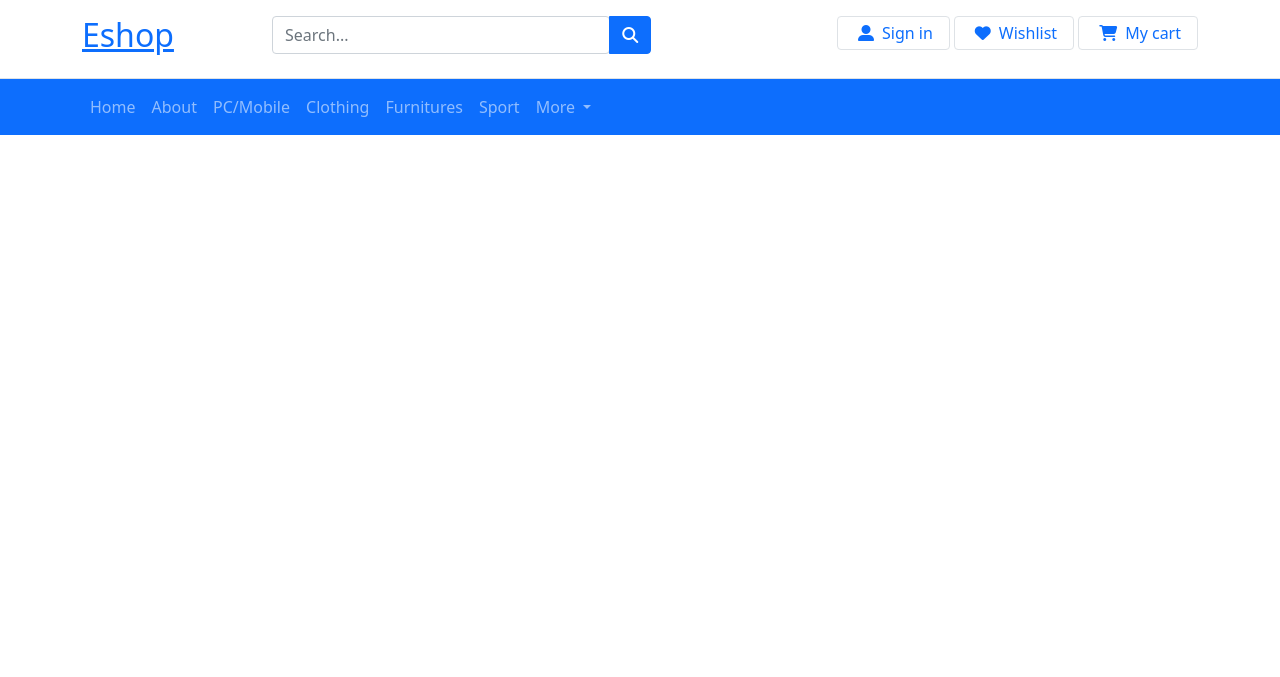
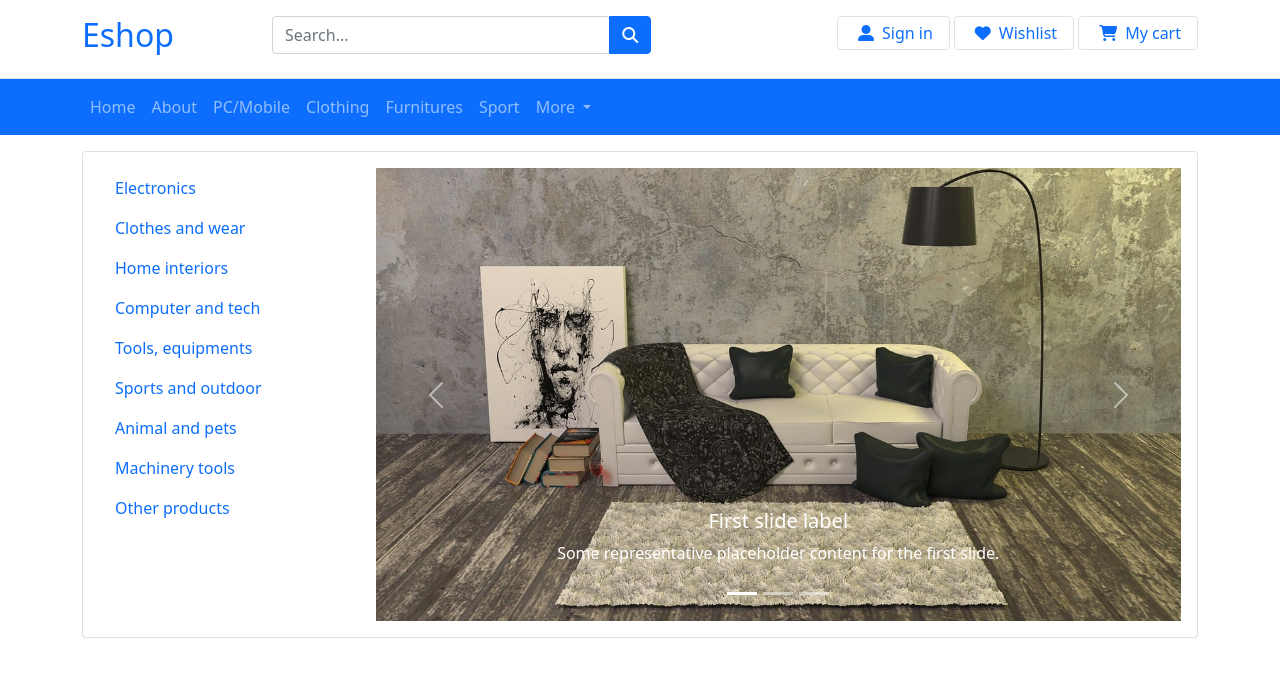
Before and after one commit to shashinherath/e-commerce-site, a PHP site: page / in a window 1280 px wide. Shown: the top 677 px of the page. Run offline with PHP 8.4, Linux system fonts and the light colour scheme.

Commit message:
Add Sidemenu

```diff
--- a/css/style.css
+++ b/css/style.css
@@ -6,3 +6,8 @@
   .icon-hover:hover i {
     color: #3b71ca !important;
   }
+
+  .title {
+    text-decoration: none;
+    color: #0d6efd;
+  }
--- a/index.php
+++ b/index.php
@@ -26,7 +26,7 @@
         <div class="row gy-3">
           <!-- Site icon -->
           <div class="col-lg-2 col-sm-4 col-4">
-          <a href="#" target="_blank" class="float-start">
+            <a href="#" target="_blank" class="float-start title">
                 <h2>Eshop</h2>
             </a>
           </div>
@@ -57,7 +57,6 @@
         </div>
       </div>
     </div>
-
 
     <!-- Navbar -->
     <nav class="navbar navbar-expand-lg navbar-dark bg-primary">
@@ -110,17 +109,77 @@
               </ul>
             </li>
           </ul>
-        <!-- Left links -->
         </div>
       </div>
-    <!-- Container wrapper -->
     </nav>
-  <!-- Navbar -->
   </header>
 
   <main>
+    <!--  Side Menu  -->
+    <section class="mt-3">
+      <div class="container">
+        <main class="card p-3 shadow-2-strong">
+          <div class="row">
+            <div class="col-lg-3">
+              <nav class="nav flex-column nav-pills mb-md-2">
+                <a class="nav-link my-0 py-2 ps-3 bg-white" href="#">Electronics</a>
+                <a class="nav-link my-0 py-2 ps-3 bg-white" href="#">Clothes and wear</a>
+                <a class="nav-link my-0 py-2 ps-3 bg-white" href="#">Home interiors</a>
+                <a class="nav-link my-0 py-2 ps-3 bg-white" href="#">Computer and tech</a>
+                <a class="nav-link my-0 py-2 ps-3 bg-white" href="#">Tools, equipments</a>
+                <a class="nav-link my-0 py-2 ps-3 bg-white" href="#">Sports and outdoor</a>
+                <a class="nav-link my-0 py-2 ps-3 bg-white" href="#">Animal and pets</a>
+                <a class="nav-link my-0 py-2 ps-3 bg-white" href="#">Machinery tools</a>
+                <a class="nav-link my-0 py-2 ps-3 bg-white" href="#">Other products</a>
+              </nav>
+            </div>
+            <!-- Slide -->
+            <div class="col-lg-9">
+                <div id="carouselExampleCaptions" class="carousel slide" data-bs-ride="carousel">
+                  <div class="carousel-indicators">
+                    <button type="button" data-bs-target="#carouselExampleCaptions" data-bs-slide-to="0" class="active" aria-current="true" aria-label="Slide 1"></button>
+                    <button type="button" data-bs-target="#carouselExampleCaptions" data-bs-slide-to="1" aria-label="Slide 2"></button>
+                    <button type="button" data-bs-target="#carouselExampleCaptions" data-bs-slide-to="2" aria-label="Slide 3"></button>
+                  </div>
+                  <div class="carousel-inner">
+                    <div class="carousel-item active">
+                      <img src="images/living-room.jpg" class="d-block w-100" alt="Furniture">
+                      <div class="carousel-caption d-none d-md-block">
+                        <h5>First slide label</h5>
+                        <p>Some representative placeholder content for the first slide.</p>
+                      </div>
+                    </div>
+                    <div class="carousel-item">
+                      <img src="images/smart-watch.jpg" class="d-block w-100" alt="Smart watch">
+                      <div class="carousel-caption d-none d-md-block">
+                        <h5>Second slide label</h5>
+                        <p>Some representative placeholder content for the second slide.</p>
+                      </div>
+                    </div>
+                    <div class="carousel-item">
+                      <img src="images/tennis.jpg" class="d-block w-100" alt="Sports">
+                      <div class="carousel-caption d-none d-md-block">
+                        <h5>Third slide label</h5>
+                        <p>Some representative placeholder content for the third slide.</p>
+                      </div>
+                    </div>
+                  </div>
+                  <button class="carousel-control-prev" type="button" data-bs-target="#carouselExampleCaptions" data-bs-slide="prev">
+                    <span class="carousel-control-prev-icon" aria-hidden="true"></span>
+                    <span class="visually-hidden">Previous</span>
+                  </button>
+                  <button class="carousel-control-next" type="button" data-bs-target="#carouselExampleCaptions" data-bs-slide="next">
+                    <span class="carousel-control-next-icon" aria-hidden="true"></span>
+                    <span class="visually-hidden">Next</span>
+                  </button>
+                </div>
+            </div>
+          </div>
+        </main>
+      </div>
+    </section>
+  </main>
 
-  </main>
   <footer>
 
   </footer>
```
Also changed, not shown: images/living-room.jpg (added), images/smart-watch.jpg (added), images/tennis.jpg (added). Lines whose indentation alone changed are shown as unchanged.
